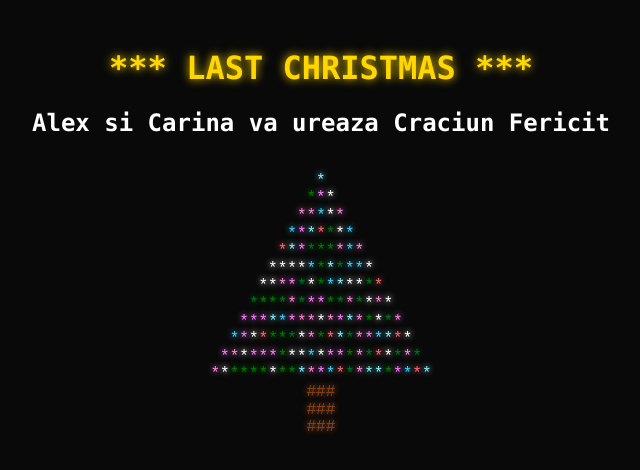
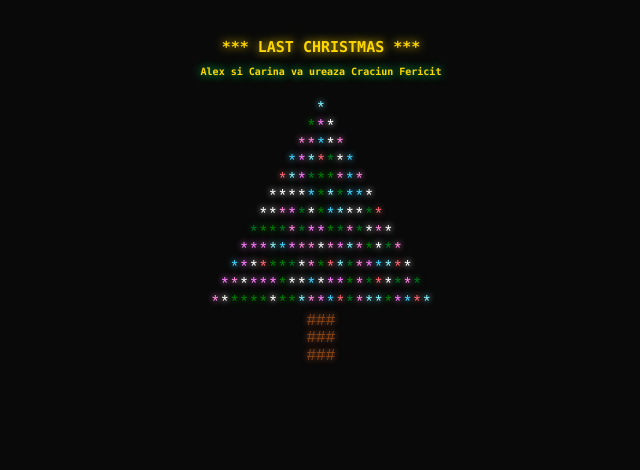
Before and after one commit to Alex-Schneider93/Christmas_Tree, a plain HTML site: page index.html in a window 1280 px wide. Shown: the whole page, without its empty margins (319-959 px from the left). Drawn offline with Linux system fonts and the light colour scheme.

Commit message:
Update style.css

```diff
--- a/style.css
+++ b/style.css
@@ -10,6 +10,12 @@ body {
 h1 {
   color: gold;
   text-shadow: 0 0 10px gold;
+  font-size: 15px;
+}
+h2 {
+  color: gold;
+  text-shadow: 0 0 10px rgb(6, 252, 104);
+  font-size: 10px;
 }
 
 #treeContainer {
@@ -31,6 +37,7 @@ h1 {
   margin-top: 20px;
   font-size: 18px;
   color: #fff;
+  font-size: 8px;
 }
 
 @keyframes blink {
```
